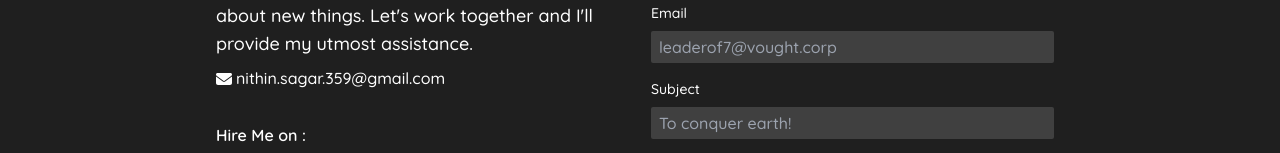
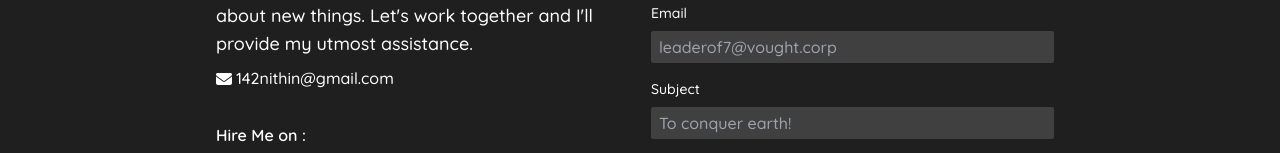
Before and after one commit to nithinK-142/nithin.me, a Next.js app: page /contact in a window 1280 px wide. Shown: the part 293-446 px from the top of the page. Built offline with nearby package versions, Linux system fonts and the light colour scheme.

Commit message:
update: contact email.

```diff
--- a/app/(routes)/contact/page.tsx
+++ b/app/(routes)/contact/page.tsx
@@ -26,9 +26,7 @@ const ContactPage = () => {
         <div className="flex-wrap mt-2 flex-align hover:opacity-80">
           <div className="w-auto h-4 dark:fill-white">{icons.envelope}</div>
           <p className="pl-1 pb-[1px] hover:underline underline-offset-2">
-            <a href="mailto:nithin.sagar.359@gmail.com">
-              nithin.sagar.359@gmail.com
-            </a>
+            <a href="mailto:142nithin@gmail.com">142nithin@gmail.com</a>
           </p>
         </div>
         <p className="mt-8 mb-2 font-semibold">Hire Me on :</p>
```
